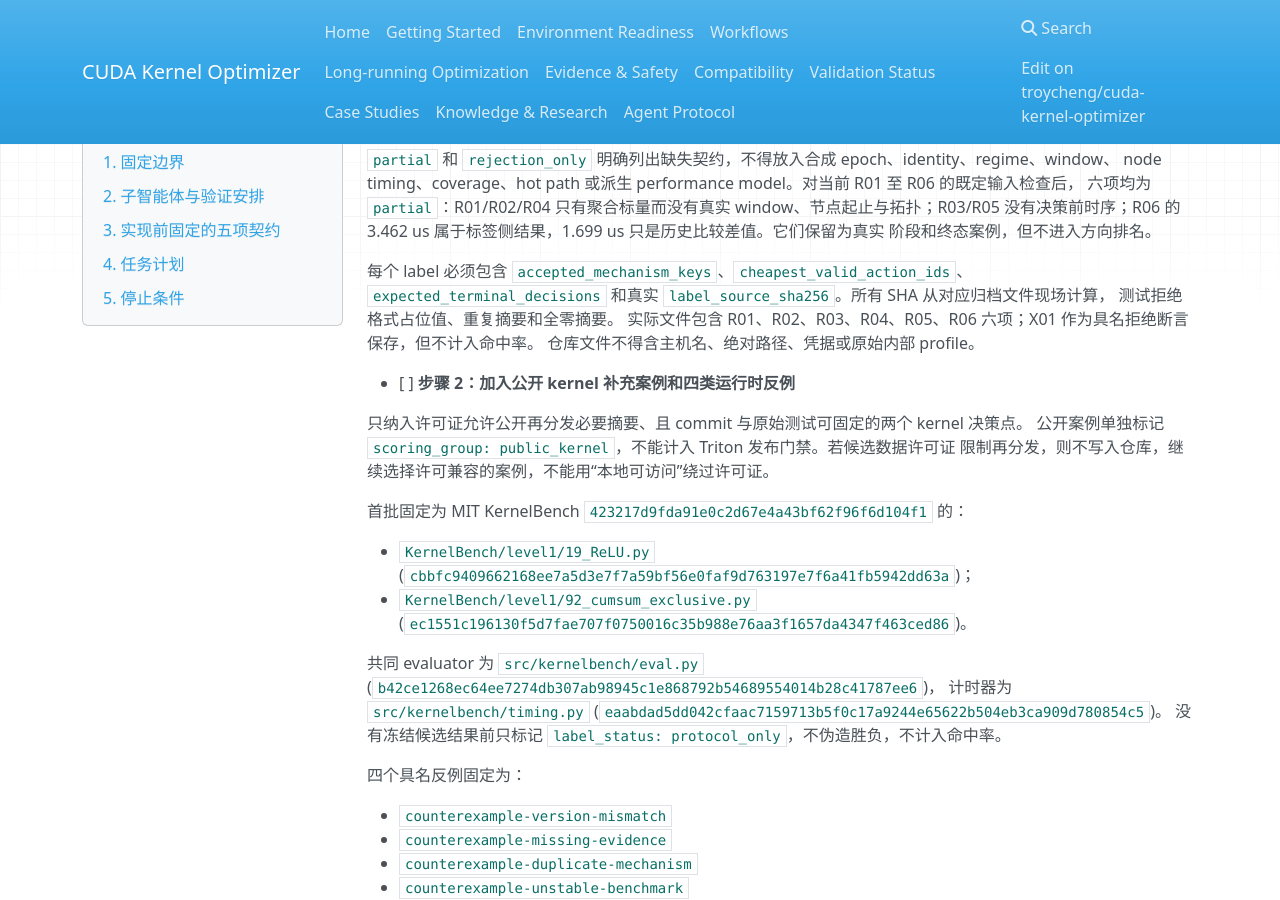
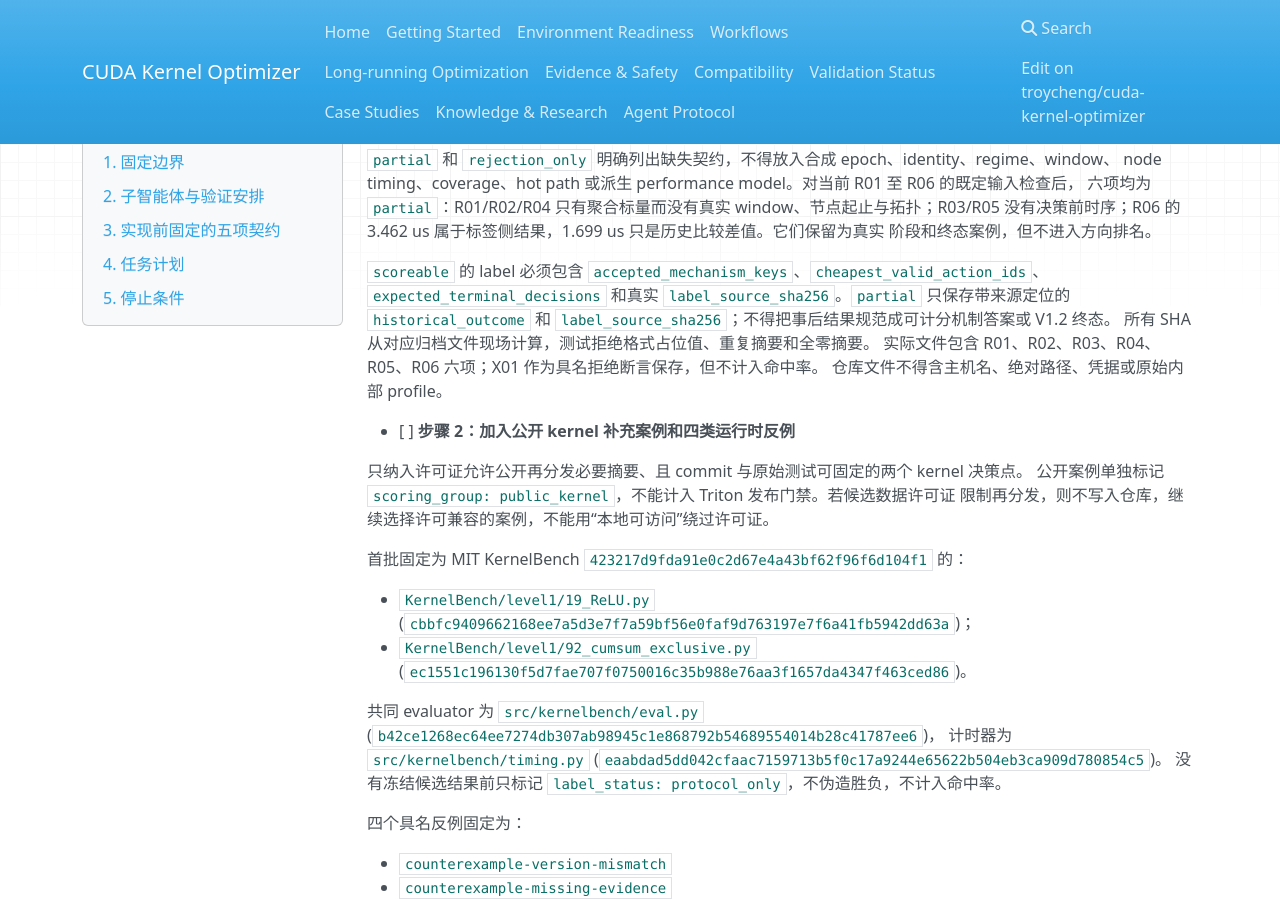
Before and after one commit to troycheng/cuda-kernel-optimizer, an MkDocs documentation site: the page built from docs/maintenance/v1.3-implementation-plan.md, in a window 1280 px wide and 900 px high, scrolled down 6596 px. Built offline with MkDocs 1.6.1, drawn with Linux system fonts in a browser that asks for light colours; nearby versions of some CDN libraries; some of the changed text lies outside the part shown.

Commit message:
docs: bind partial replay provenance

```diff
--- a/docs/maintenance/v1.3-implementation-plan.md
+++ b/docs/maintenance/v1.3-implementation-plan.md
@@ -314,9 +314,10 @@
 没有决策前时序；R06 的 3.462 us 属于标签侧结果，1.699 us 只是历史比较差值。它们保留为真实
 阶段和终态案例，但不进入方向排名。
 
-每个 label 必须包含 `accepted_mechanism_keys`、`cheapest_valid_action_ids`、
-`expected_terminal_decisions` 和真实 `label_source_sha256`。所有 SHA 从对应归档文件现场计算，
-测试拒绝格式占位值、重复摘要和全零摘要。
+`scoreable` 的 label 必须包含 `accepted_mechanism_keys`、`cheapest_valid_action_ids`、
+`expected_terminal_decisions` 和真实 `label_source_sha256`。`partial` 只保存带来源定位的
+`historical_outcome` 和 `label_source_sha256`；不得把事后结果规范成可计分机制答案或 V1.2 终态。
+所有 SHA 从对应归档文件现场计算，测试拒绝格式占位值、重复摘要和全零摘要。
 实际文件包含 R01、R02、R03、R04、R05、R06 六项；X01 作为具名拒绝断言保存，但不计入命中率。
 仓库文件不得含主机名、绝对路径、凭据或原始内部 profile。
 
@@ -388,6 +389,12 @@
 model。V1.2 baseline 对 `partial` 项只保存 `status: unavailable` 和 reason codes；未来
 `scoreable` 项才保存规范化排名、action 序列、cost、profiler 标记、终态和计分分母，机制映射
 使用 fixture 内显式 `v1_2_card_to_mechanism`，不能靠字符串相似度猜测。
+
+每个归档事实还必须带 `relative_path`、真实 source SHA 和 locator。无法稳定定位的说明只作为
+`authority: none` 的 archive note，不得充当 diagnosis、action 或 terminal fact。构建器输出
+archive-root 无关的 canonical case/baseline 摘要；测试在
+`CUDA_OPTIMIZER_TRITON_REPLAY_ROOT` 可用时重新生成并与仓库 fixture 比较，未配置时只跳过这一项，
+其余离线完整性测试照常运行。
 
 - [ ] **步骤 4：运行测试并固定 V1.2 输出**
 
```
